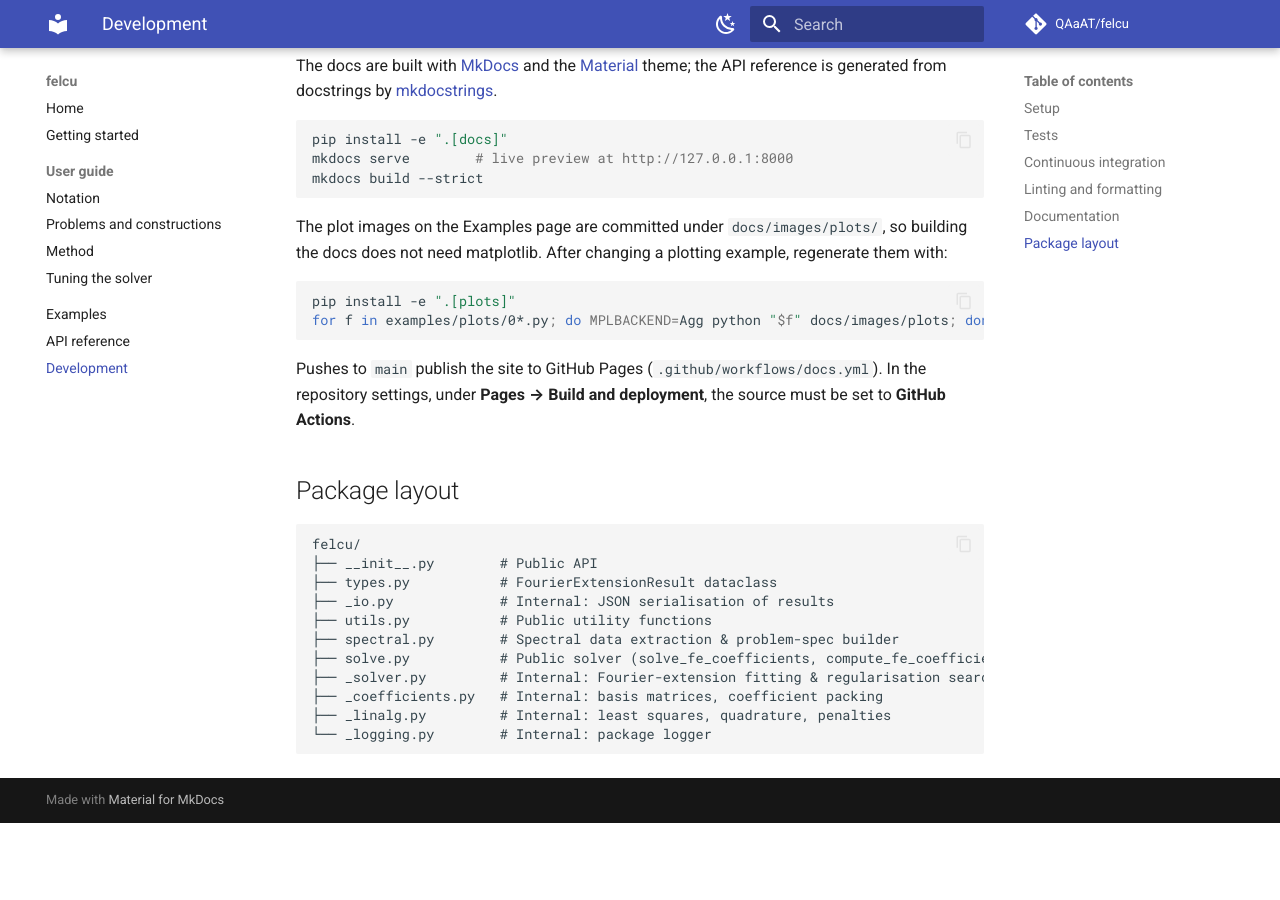
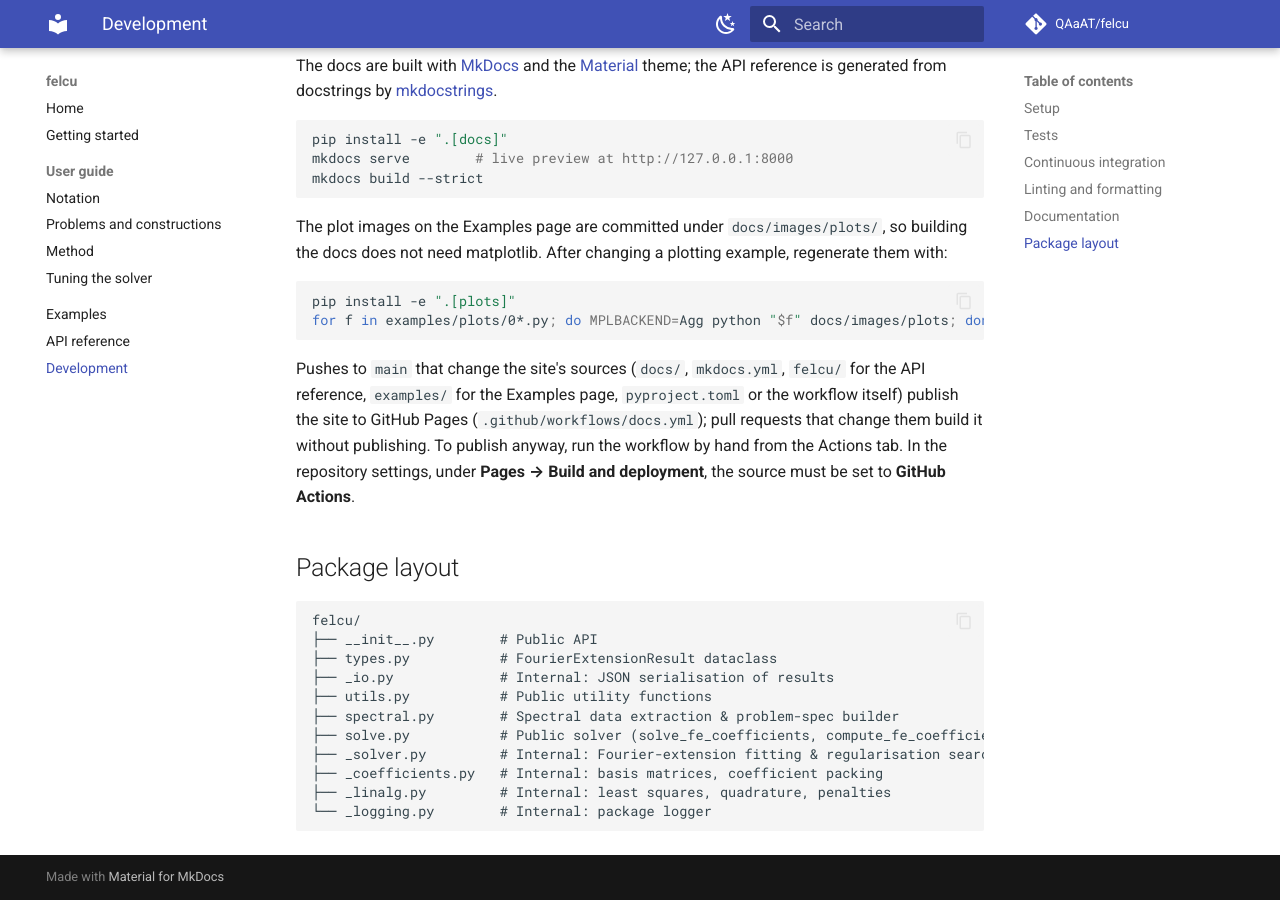
Before and after one commit to QAaAT/felcu, an MkDocs documentation site: the page built from docs/development.md, in a window 1280 px wide and 900 px high, scrolled down 1551 px. Built offline with MkDocs 1.6.1 and Material for MkDocs 9.7.7, drawn with Linux system fonts in a browser that asks for light colours; comment, search, counter and statistics services are not loaded; before the commit the page ends 2374 px from its top, so only the background shows below that.

Commit message:
Build and deploy the docs only when the site's sources change
Pushes and pull requests that touch none of docs/, mkdocs.yml, felcu/
(the API reference), examples/ (the Examples page), pyproject.toml or the
workflow itself no longer rebuild or redeploy the site.

Co-Authored-By: Claude Opus 5.5 <noreply@anthropic.com>

````diff
--- a/docs/development.md
+++ b/docs/development.md
@@ -79,8 +79,12 @@ pip install -e ".[plots]"
 for f in examples/plots/0*.py; do MPLBACKEND=Agg python "$f" docs/images/plots; done
 ```
 
-Pushes to `main` publish the site to GitHub Pages
-(`.github/workflows/docs.yml`).  In the repository settings, under
+Pushes to `main` that change the site's sources (`docs/`, `mkdocs.yml`,
+`felcu/` for the API reference, `examples/` for the Examples page,
+`pyproject.toml` or the workflow itself) publish the site to GitHub Pages
+(`.github/workflows/docs.yml`); pull requests that change them build it
+without publishing.  To publish anyway, run the workflow by hand from the
+Actions tab.  In the repository settings, under
 **Pages → Build and deployment**, the source must be set to
 **GitHub Actions**.
 
````
Also changed, not shown: 1 other file.
